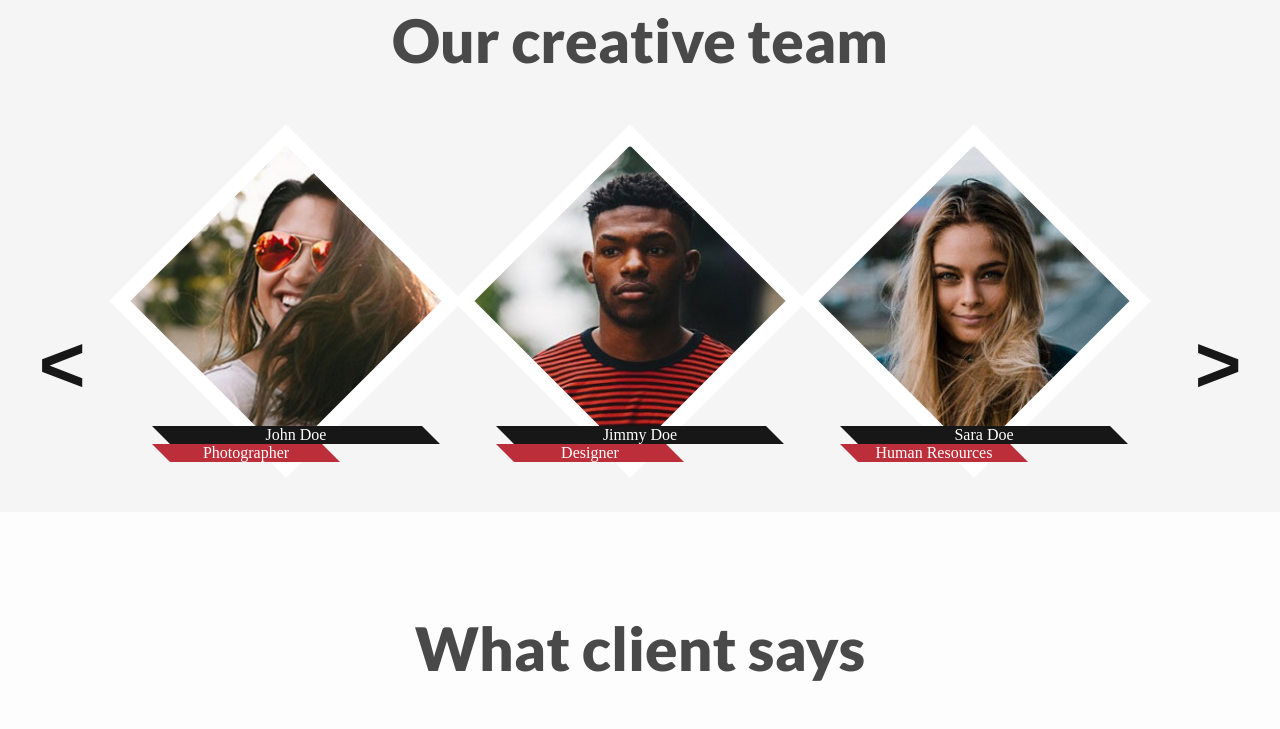
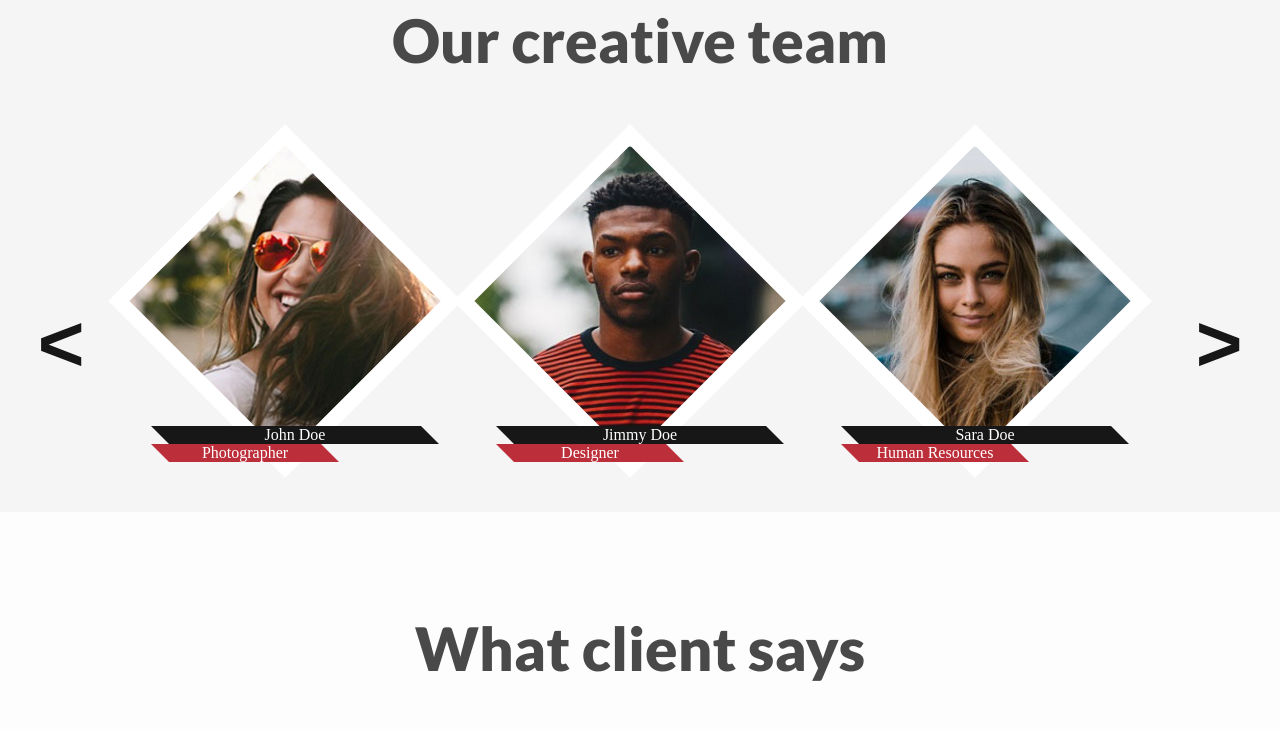
Before and after one commit to JCiechanowski93/Agency-landing-page, a website: page index.html in a window 1280 px wide. Shown: the part 2554-3283 px from the top of the page. Drawn offline with nearby package versions, Linux system fonts and the light colour scheme.

Commit message:
agency workflow

```diff
--- a/scss/_agency-team.scss
+++ b/scss/_agency-team.scss
@@ -64,10 +64,7 @@
 }
 
 
-.agency-team__arrow {
-    height: 50px;
-    width: 50px;
-}
+
 
 .main-photo {
 
@@ -83,6 +80,8 @@
     border: none;
     font-size: 80px;
     font-weight: bold;
+    cursor: pointer;
+    outline: none;
 }
 
 .arrow-left {
```
Also changed, not shown: css/main.css, 1 other file.
